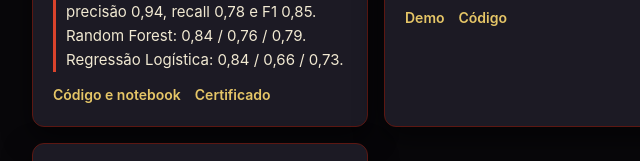
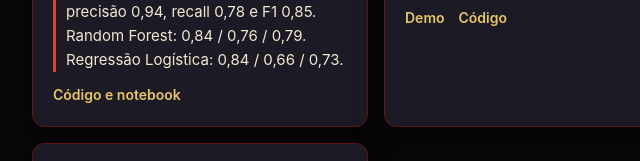
Before and after one commit to DCapulot/David_Capulot_Correa, a plain HTML site: page index.html in a window 1280 px wide. Shown: the part 2026-2187 px from the top of the page, 88-728 px from the left. Drawn offline with Linux system fonts and the light colour scheme.

Commit message:
Update index.html

```diff
--- a/index.html
+++ b/index.html
@@ -81,7 +81,7 @@
 <p><b>Problema:</b> em 284.807 transações de cartão, só ~0,17% são fraudes; um modelo comum acerta quase tudo e detecta pouco.</p>
 <p><b>O que fiz:</b> padronização e log1p, undersampling e SMOTE; comparei Regressão Logística, Random Forest e XGBoost; analisei o limiar de decisão (precisão, recall, F1); otimizei com GridSearchCV; expliquei o modelo com SHAP.</p>
 <div class="metric"><p><b>Resultado (teste: 148 fraudes em 85.443 transações):</b> XGBoost com precisão 0,94, recall 0,78 e F1 0,85. Random Forest: 0,84 / 0,76 / 0,79. Regressão Logística: 0,84 / 0,66 / 0,73.</p></div>
-<div class="links"><a href="https://github.com/DCapulot/detecao_de_anomalias_em_transacoes_em_python">Código e notebook</a><a href="https://dcapulot.github.io/Portf-lio-David-Capulot-Correa-/Portfolio/site/Documentos/pdf/Valida%C3%A7%C3%A3o%20Certificado%20python.pdf">Certificado</a></div>
+<div class="links"><a href="https://github.com/DCapulot/detecao_de_anomalias_em_transacoes_em_python">Código e notebook</a></div>
 </article>
 <article class="card">
 <h3>DDGPW v3.0: linguagem de programação e IDE web</h3>
```
